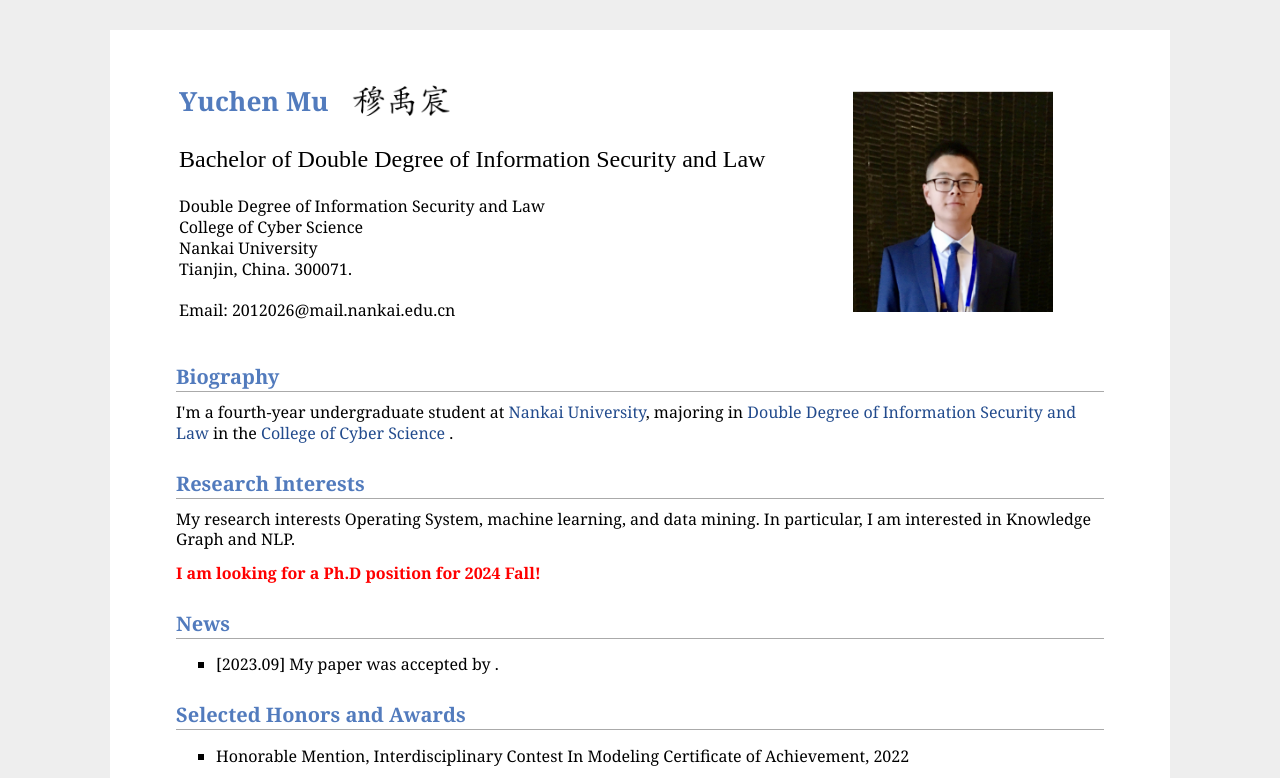
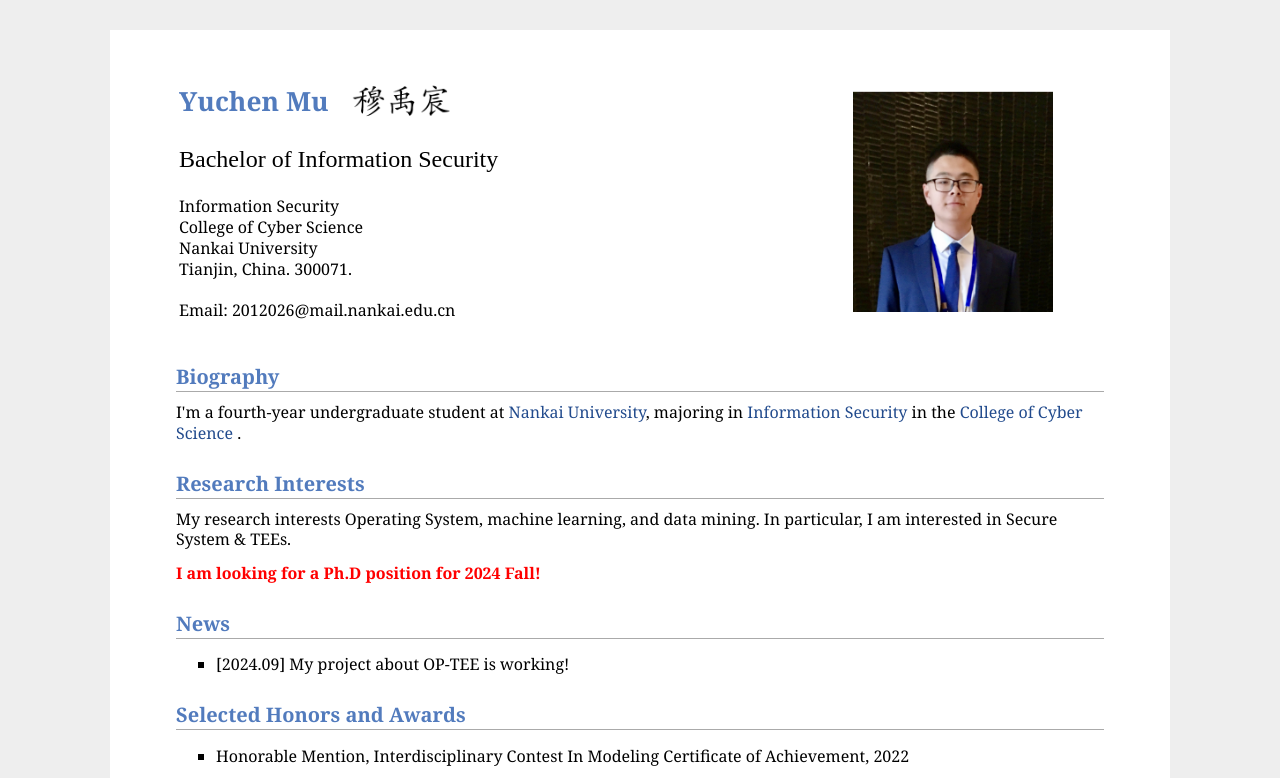
Before and after one commit to TephrocactusMYC/TephrocactusMYC.github.io, a plain HTML site: page index.html in a window 1280 px wide. Shown: the top 778 px of the page. Drawn offline with Linux system fonts and the light colour scheme.

Commit message:
Update index.html

```diff
--- a/index.html
+++ b/index.html
@@ -15,9 +15,9 @@
                 </div>
                 <!-- <h3>Graduate Student</h3> -->
                 <p>
-                    <FONT size=5 face="Times New Roman">Bachelor of Double Degree of Information Security and Law</FONT><br>
+                    <FONT size=5 face="Times New Roman">Bachelor of Information Security</FONT><br>
                     <br>
-                    Double Degree of Information Security and Law<br>
+                    Information Security<br>
                     College of Cyber Science<br>
                     Nankai University <br>
                     Tianjin, China. 300071.<br>
@@ -34,12 +34,12 @@
 
 <h2>Biography</h2>
 <p>
-    I'm  a fourth-year undergraduate student at <a href="https://en.nankai.edu.cn/">Nankai University</a>, majoring in <a href="https://cyber.nankai.edu.cn/xxaqwfxsxwb/list.htm">Double Degree of Information Security and Law</a> in the <a href="https://cyber.nankai.edu.cn/main.htm">College of Cyber Science</a> .
+    I'm  a fourth-year undergraduate student at <a href="https://en.nankai.edu.cn/">Nankai University</a>, majoring in <a href="https://cyber.nankai.edu.cn/xxaq/list.htm">Information Security</a> in the <a href="https://cyber.nankai.edu.cn/main.htm">College of Cyber Science</a> .
 </p>
 
 <h2>Research Interests</h2>
 <p>
-    My research interests Operating System, machine learning, and data mining. In particular, I am interested in Knowledge Graph and NLP.
+    My research interests Operating System, machine learning, and data mining. In particular, I am interested in Secure System & TEEs.
 </p>
 
 <p align="justify"><span style="color:#ff0000"><b>I am looking for a Ph.D position for 2024 Fall! </b></span></p>
@@ -47,7 +47,7 @@
 <h2>News<small></small></h2>
 <ul>
 	<li>
-        [2023.09] My paper was accepted by .
+        [2024.09] My project about OP-TEE is working!
         <!--<a href="http://nrl.thumedialab.com/">our lab's repository</a> for source code and datasets.-->
     </li>
 
```
